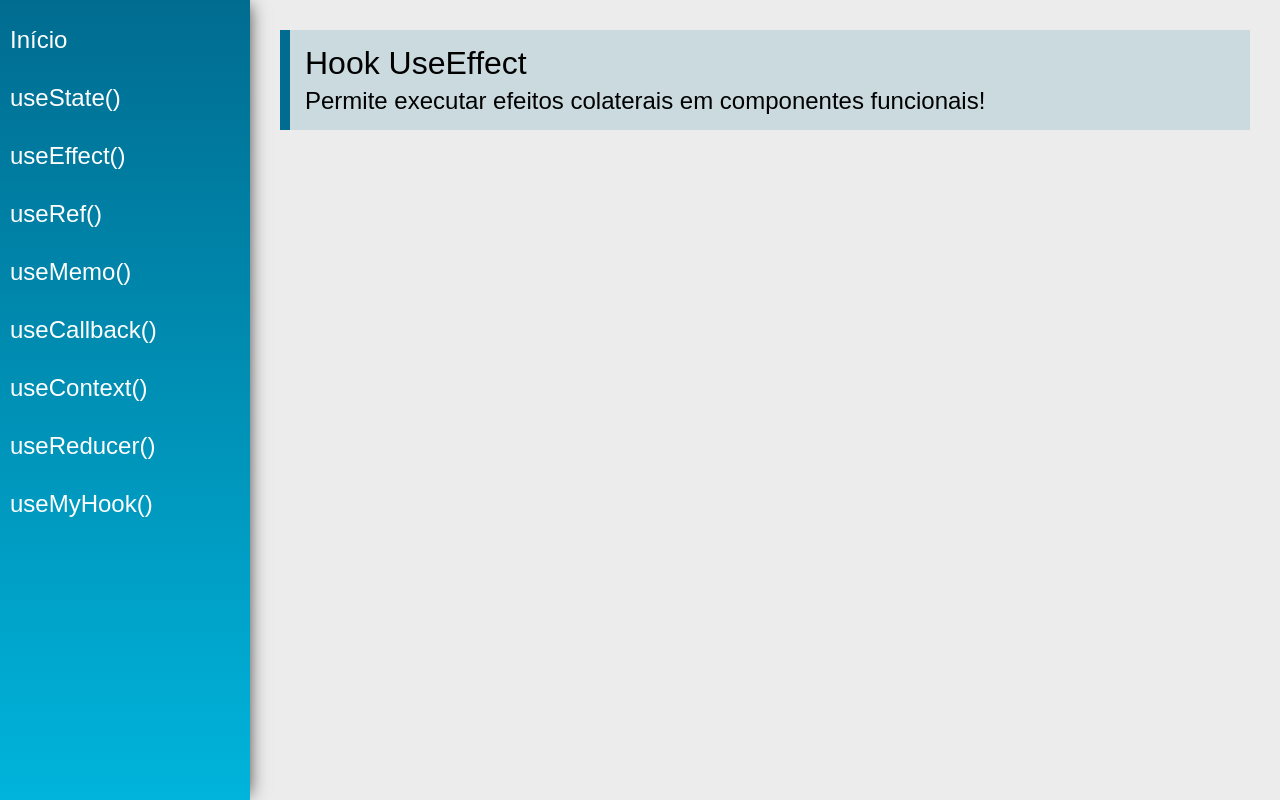
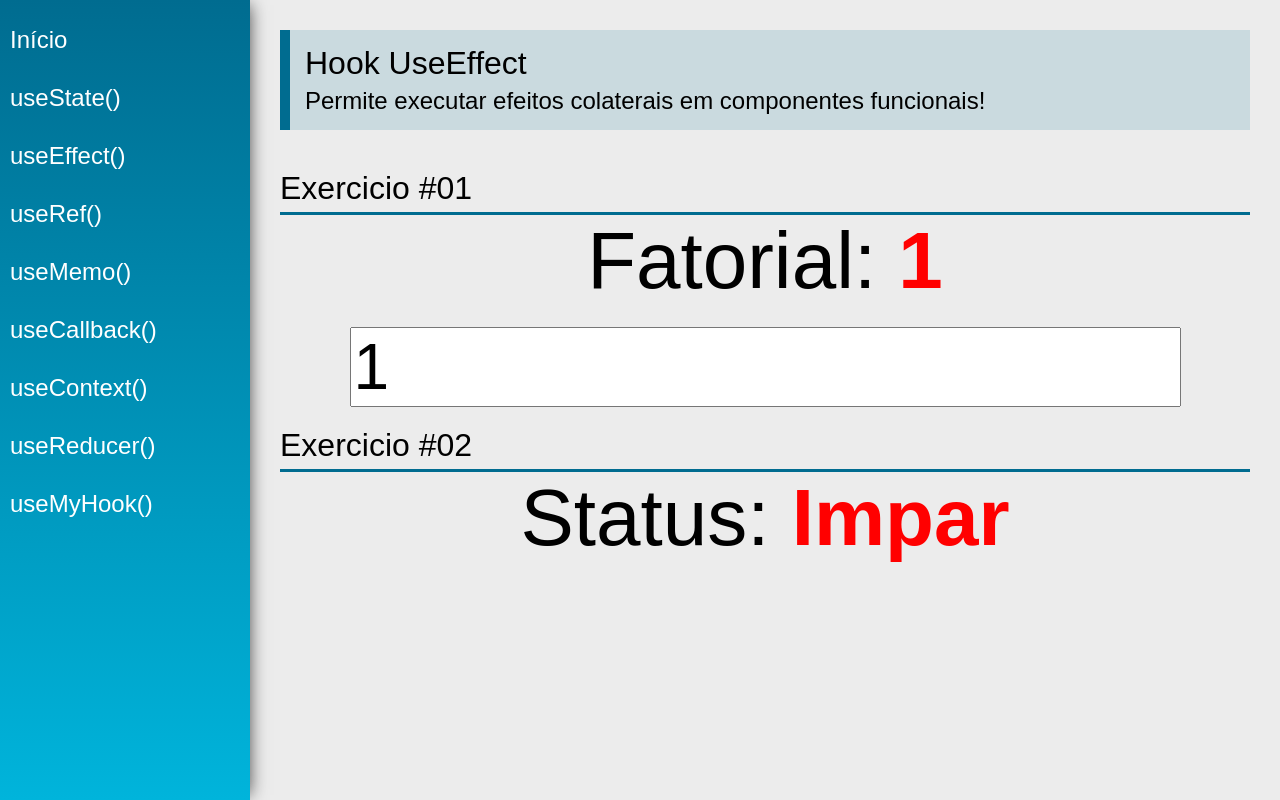
Before and after one commit to mariojor/react-navegacao, a React (Create React App) app: page /useEffect in a window 1280 px wide. Built offline with nearby package versions, Linux system fonts and the light colour scheme.

Commit message:
useEffext

```diff
--- a/src/views/examples/UseEffect.jsx
+++ b/src/views/examples/UseEffect.jsx
@@ -1,13 +1,64 @@
 import React from 'react'
 import PageTitle from '../../components/layout/PageTitle'
+import SectionTitle from '../../components/layout/SectionTitle'
+
+
+function calcFactorial(n) {
+    // const n = parseInt(n)
+    if (n < 0) return -1
+    if (n === 0) return 1
+    return calcFactorial(n - 1) * n
+}
+
+function isEven(n) {
+    return n % 2 === 0
+}
 
 const UseEffect = (props) => {
+    const [number, setNumber] = React.useState(1)
+    const [factorial, setFactorial] = React.useState(1)
+    const [even, setEven] = React.useState(true)
+
+    // useEffect é chamado toda vez que o number for alterado
+    React.useEffect(function () {
+        setFactorial(calcFactorial(number))
+    } , [number])
+
+    React.useEffect(function () {
+        setEven(isEven(number))
+    } , [number])
+
+    React.useEffect(function () {
+        if (factorial > 1000000) {
+            document.title = "Eita!!!"
+        }
+    } , [factorial])
+
     return (
         <div className="UseEffect">
             <PageTitle
                 title="Hook UseEffect"
                 subtitle="Permite executar efeitos colaterais em componentes funcionais!"
             />
+            <SectionTitle title="Exercicio #01" />
+            <div className="center">
+                <div>
+                    <span className="text">Fatorial:</span>
+                    <span className="text red"> {factorial === -1 ? "Nao existe":factorial}</span>
+                </div>
+                <input type="number" className="input"
+                    value={number}
+                    onChange={e => setNumber(e.target.value)}
+                />
+            </div>
+
+            <SectionTitle title="Exercicio #02" />
+            <div className="center">
+                <div>
+                    <span className="text">Status:</span>
+                    <span className="text red"> {even ? "Par" : "Impar"}</span>
+                </div>
+            </div>
         </div>
     )
 }
```
